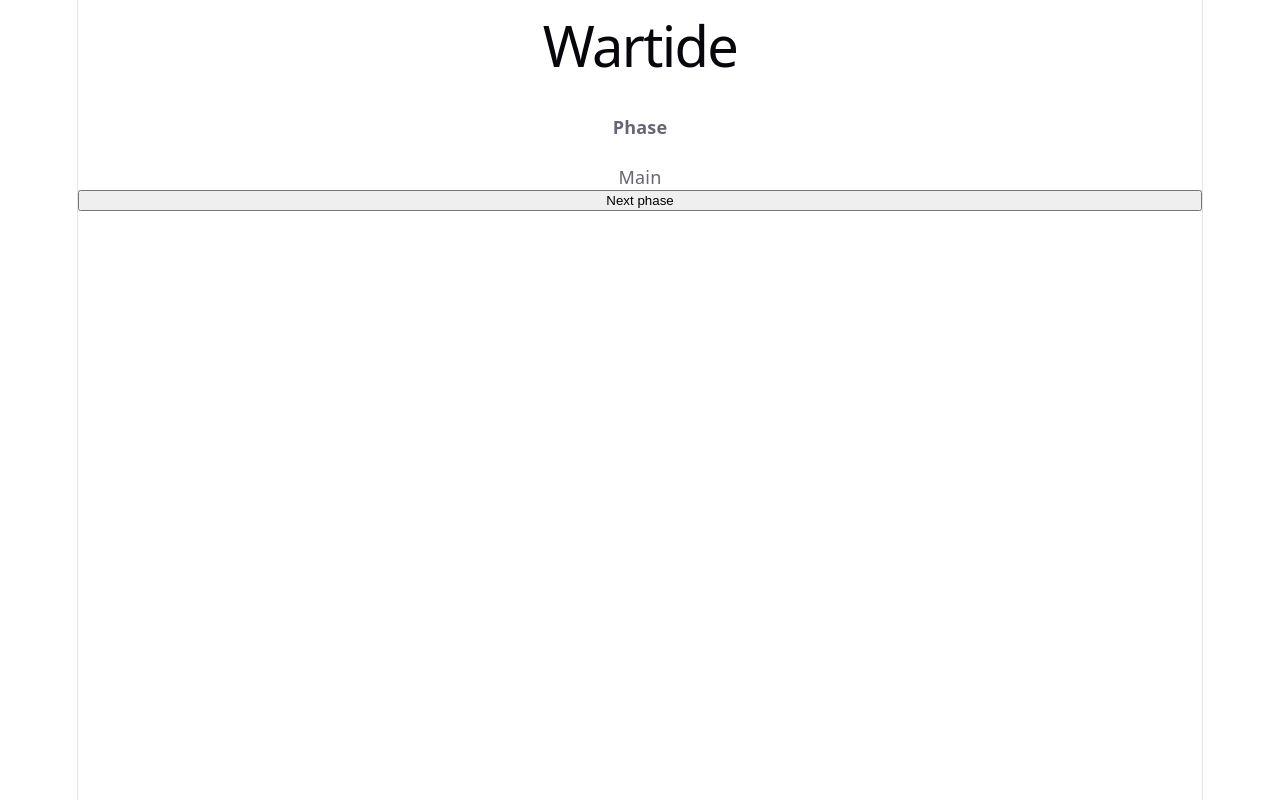
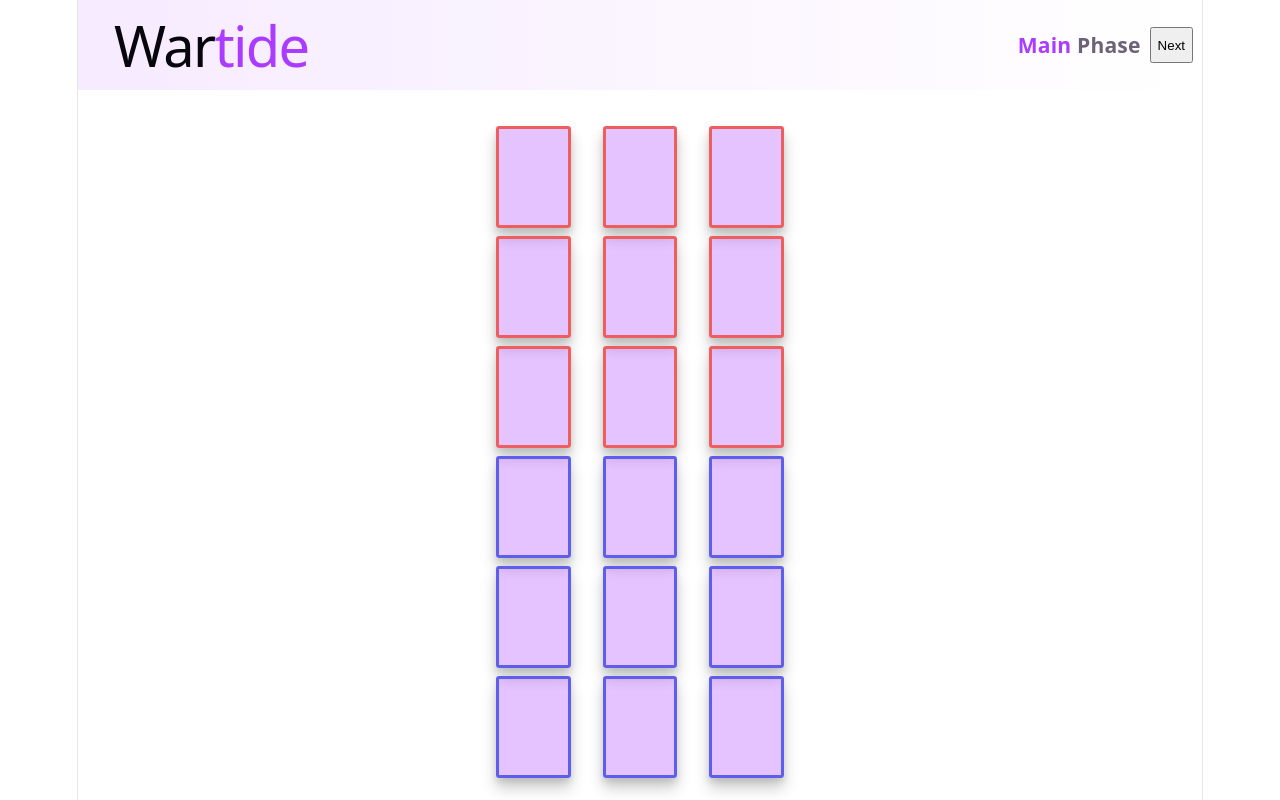
Before and after one commit to emilypummeroy/wartoad, a React (Vite) app: page / in a window 1280 px wide. Built offline with nearby package versions, Linux system fonts and the light colour scheme.

Commit message:
2: Implement a basic app layout
- Includes:
  - a header with game name and phase tracker, and
  - a 3x9 grid of cards with some simple visuals.

```diff
--- a/src/App.css
+++ b/src/App.css
@@ -1,184 +1,102 @@
-.counter {
-  font-size: 16px;
-  padding: 5px 10px;
-  border-radius: 5px;
-  color: var(--accent);
-  background: var(--accent-bg);
-  border: 2px solid transparent;
-  transition: border-color 0.3s;
-  margin-bottom: 24px;
+header {
+  height: 90px;
+  max-width: 100%;
+  width: 1124px;
+  position: fixed;
 
-  &:hover {
-    border-color: var(--accent-border);
-  }
-  &:focus-visible {
-    outline: 2px solid var(--accent);
-    outline-offset: 2px;
+  display: flex;
+  justify-content: space-between;
+  align-items: center;
+
+  background: var(--bg);
+  background-image: linear-gradient(
+    to right,
+    var(--accent-bg),
+    rgba(0, 0, 0, 0)
+  );
+
+  @media (max-width: 1024px) {
+    height: 72px;
   }
 }
 
-.hero {
-  position: relative;
+.title {
+  height: 100%;
+  width: 300px;
+  padding-left: 36px;
+  align-content: center;
+  border: var(--accent-border);
 
-  .base,
-  .framework,
-  .vite {
-    inset-inline: 0;
-    margin: 0 auto;
+  h1 {
+    text-align: left;
   }
-
-  .base {
-    width: 170px;
-    position: relative;
-    z-index: 0;
-  }
-
-  .framework,
-  .vite {
-    position: absolute;
-  }
-
-  .framework {
-    z-index: 1;
-    top: 34px;
-    height: 28px;
-    transform: perspective(2000px) rotateZ(300deg) rotateX(44deg) rotateY(39deg)
-      scale(1.4);
-  }
-
-  .vite {
-    z-index: 0;
-    top: 107px;
-    height: 26px;
-    width: auto;
-    transform: perspective(2000px) rotateZ(300deg) rotateX(40deg) rotateY(39deg)
-      scale(0.8);
+  @media (max-width: 1024px) {
+    padding-left: 24px;
   }
 }
 
-#center {
+span.accent {
+  color: var(--accent);
+}
+
+.phases {
+  width: 300px;
+  height: 100%;
+
+  justify-content: end;
   display: flex;
-  flex-direction: column;
-  gap: 25px;
-  place-content: center;
-  place-items: center;
-  flex-grow: 1;
+  align-items: center;
+  padding: 0 9px;
 
-  @media (max-width: 1024px) {
-    padding: 32px 20px 24px;
-    gap: 18px;
+  gap: 9px;
+
+  button {
+    height: 36px;
   }
 }
 
-#next-steps {
-  display: flex;
-  border-top: 1px solid var(--border);
-  text-align: left;
-
-  & > div {
-    flex: 1 1 0;
-    padding: 32px;
-    @media (max-width: 1024px) {
-      padding: 24px 20px;
-    }
-  }
-
-  .icon {
-    margin-bottom: 16px;
-    width: 22px;
-    height: 22px;
-  }
-
-  @media (max-width: 1024px) {
-    flex-direction: column;
-    text-align: center;
-  }
+main {
+  margin-top: 126px;
 }
 
-#docs {
-  border-right: 1px solid var(--border);
+.playarea {
+  height: 80vh;
 
-  @media (max-width: 1024px) {
-    border-right: none;
-    border-bottom: 1px solid var(--border);
-  }
+  display: flex;
+  align-items: center;
+  flex-direction: column;
+  gap: 1vh;
 }
 
-#next-steps ul {
-  list-style: none;
-  padding: 0;
+.zonerow {
   display: flex;
-  gap: 8px;
-  margin: 32px 0 0;
-
-  .logo {
-    height: 18px;
-  }
-
-  a {
-    color: var(--text-h);
-    font-size: 16px;
-    border-radius: 6px;
-    background: var(--social-bg);
-    display: flex;
-    padding: 6px 12px;
-    align-items: center;
-    gap: 8px;
-    text-decoration: none;
-    transition: box-shadow 0.3s;
-
-    &:hover {
-      box-shadow: var(--shadow);
-    }
-    .button-icon {
-      height: 18px;
-      width: 18px;
-    }
-  }
-
-  @media (max-width: 1024px) {
-    margin-top: 20px;
-    flex-wrap: wrap;
-    justify-content: center;
-
-    li {
-      flex: 1 1 calc(50% - 8px);
-    }
-
-    a {
-      width: 100%;
-      justify-content: center;
-      box-sizing: border-box;
-    }
-  }
+  gap: 4vh;
 }
 
-#spacer {
-  height: 88px;
-  border-top: 1px solid var(--border);
-  @media (max-width: 1024px) {
-    height: 48px;
-  }
+.zone {
+  height: 16vh;
 }
 
-.ticks {
-  position: relative;
-  width: 100%;
+.card {
+  height: 12vh;
+  aspect-ratio: 63 / 88;
 
-  &::before,
-  &::after {
-    content: '';
-    position: absolute;
-    top: -4.5px;
-    border: 5px solid transparent;
-  }
+  border-radius: 0.4vh;
+  box-shadow: var(--card-shadow);
+}
 
-  &::before {
-    left: 0;
-    border-left-color: var(--border);
-  }
-  &::after {
-    right: 0;
-    border-right-color: var(--border);
-  }
+.card.player {
+  border: 3px solid var(--player-accent);
 }
+
+.card.opponent {
+  border: 3px solid var(--opponent-accent);
+}
+
+.card:hover {
+  filter: brightness(150%);
+}
+
+.facedown {
+  background: var(--accent-bg-solid);
+}
--- a/src/App.tsx
+++ b/src/App.tsx
@@ -7,16 +7,61 @@ const Phase = {
 } as const;
 type Phase = (typeof Phase)[keyof typeof Phase];
 
+// oxlint-disable react/jsx-max-depth
+// To be refactored later
 export function App() {
   const [phase, setPhase] = useState<Phase>(Phase.Main);
   const setNextPhase = () =>
     setPhase(p => (p === Phase.End ? Phase.Main : Phase.End));
   return (
     <>
-      <h1>Wartide</h1>
-      <h4 id="phase">Phase</h4>
-      <p aria-labelledby="phase">{phase}</p>
-      <button onClick={setNextPhase}>Next phase</button>
+      <header>
+        <div className="title">
+          <h1>
+            War<span className="accent">tide</span>
+          </h1>
+        </div>
+        <section className="phases">
+          <h3>
+            <span className="accent">{phase}</span> Phase
+          </h3>
+          <button onClick={setNextPhase}>Next</button>
+        </section>
+      </header>
+      <main>
+        <div className="playarea" role="grid">
+          <div className="zonerow" role="row">
+            <div className="facedown card zone opponent" role="gridcell" />
+            <div className="facedown card zone opponent" role="gridcell" />
+            <div className="facedown card zone opponent" role="gridcell" />
+          </div>
+          <div className="zonerow" role="row">
+            <div className="facedown card zone opponent" role="gridcell" />
+            <div className="facedown card zone opponent" role="gridcell" />
+            <div className="facedown card zone opponent" role="gridcell" />
+          </div>
+          <div className="zonerow" role="row">
+            <div className="facedown card zone opponent" role="gridcell" />
+            <div className="facedown card zone opponent" role="gridcell" />
+            <div className="facedown card zone opponent" role="gridcell" />
+          </div>
+          <div className="zonerow" role="row">
+            <div className="facedown card zone player" role="gridcell" />
+            <div className="facedown card zone player" role="gridcell" />
+            <div className="facedown card zone player" role="gridcell" />
+          </div>
+          <div className="zonerow" role="row">
+            <div className="facedown card zone player" role="gridcell" />
+            <div className="facedown card zone player" role="gridcell" />
+            <div className="facedown card zone player" role="gridcell" />
+          </div>
+          <div className="zonerow" role="row">
+            <div className="facedown card zone player" role="gridcell" />
+            <div className="facedown card zone player" role="gridcell" />
+            <div className="facedown card zone player" role="gridcell" />
+          </div>
+        </div>
+      </main>
     </>
   );
 }
--- a/src/index.css
+++ b/src/index.css
@@ -5,11 +5,18 @@
   --border: #e5e4e7;
   --code-bg: #f4f3ec;
   --accent: #aa3bff;
+  --accent-bg-solid: rgba(170, 59, 255, 0.3);
   --accent-bg: rgba(170, 59, 255, 0.1);
   --accent-border: rgba(170, 59, 255, 0.5);
   --social-bg: rgba(244, 243, 236, 0.5);
+
+  --player-accent: hsl(240, 80%, 65%);
+  --opponent-accent: hsl(0, 80%, 65%);
+
   --shadow:
     rgba(0, 0, 0, 0.1) 0 10px 15px -3px, rgba(0, 0, 0, 0.05) 0 4px 6px -2px;
+  --card-shadow:
+    rgba(0, 0, 0, 0.2) 0 10px 15px 0, rgba(0, 0, 0, 0.1) 0 4px 6px 0;
 
   --sans: system-ui, 'Segoe UI', Roboto, sans-serif;
   --heading: system-ui, 'Segoe UI', Roboto, sans-serif;
@@ -38,11 +45,18 @@
     --border: #2e303a;
     --code-bg: #1f2028;
     --accent: #c084fc;
+    --accent-bg-solid: rgba(192, 132, 252, 0.3);
     --accent-bg: rgba(192, 132, 252, 0.15);
     --accent-border: rgba(192, 132, 252, 0.5);
     --social-bg: rgba(47, 48, 58, 0.5);
+
+    --player-accent: hsl(240, 80%, 45%);
+    --opponent-accent: hsl(0, 80%, 45%);
+
     --shadow:
       rgba(0, 0, 0, 0.4) 0 10px 15px -3px, rgba(0, 0, 0, 0.25) 0 4px 6px -2px;
+    --card-shadow:
+      rgba(0, 0, 0, 0.5) 0 10px 15px 0, rgba(0, 0, 0, 0.3) 0 4px 6px 0;
   }
 
   #social .button-icon {
```
Also changed, not shown: 1 other file (tests, documents, lock files or other folders).
